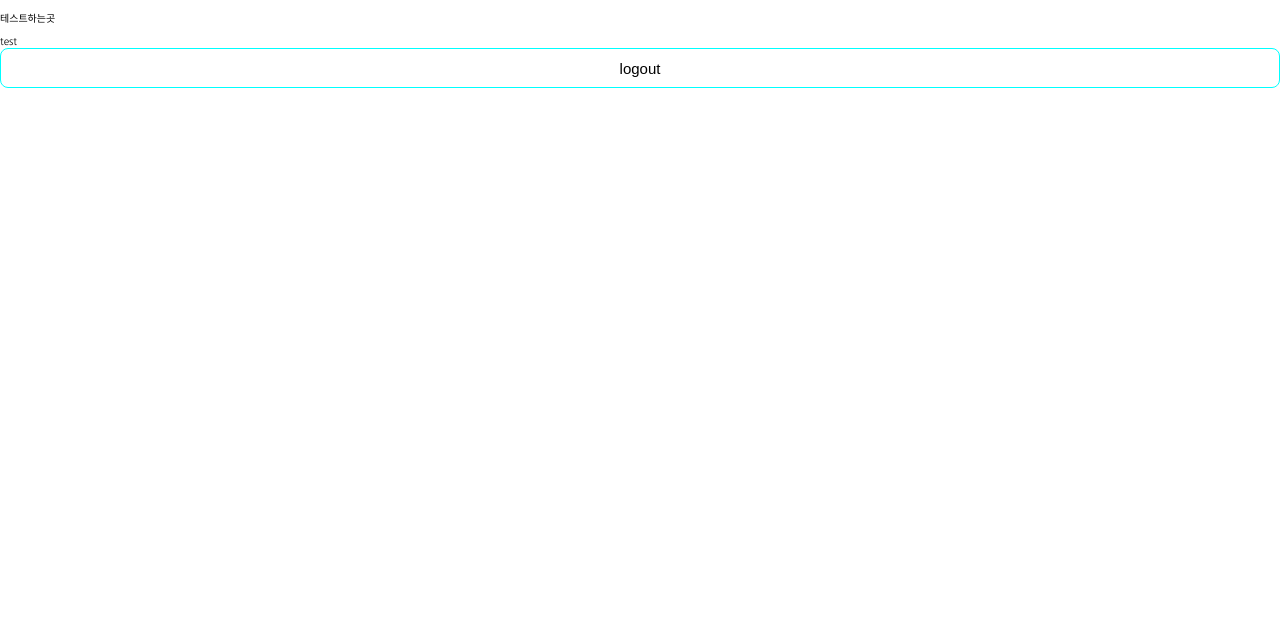
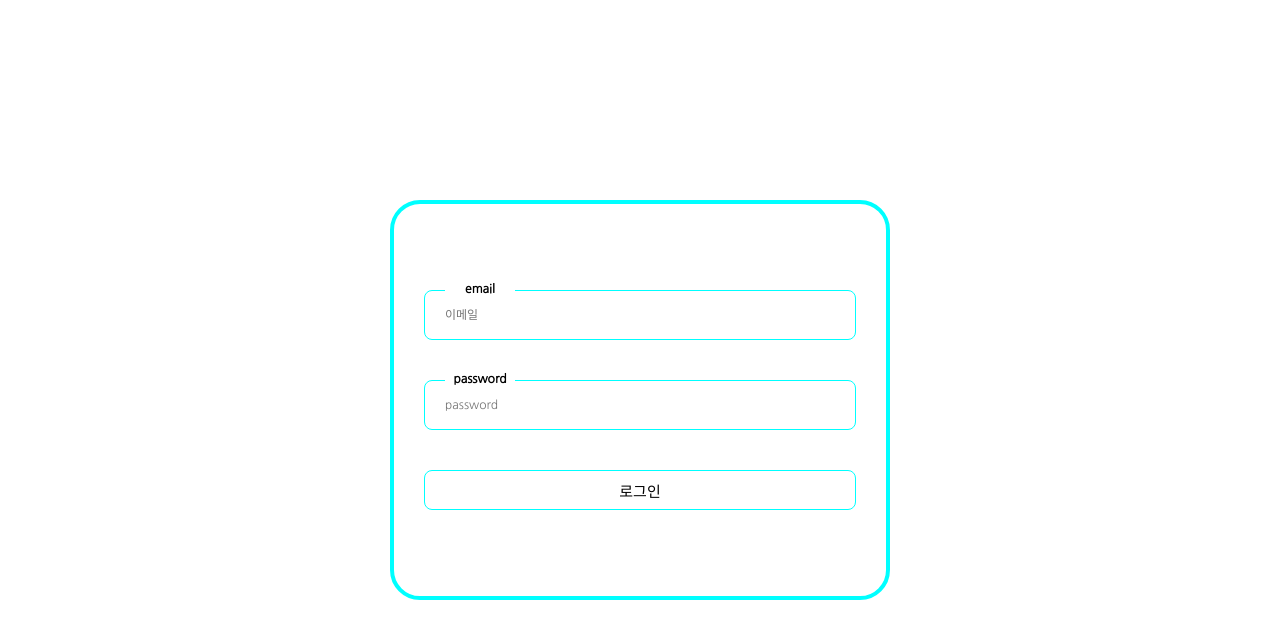
Before and after one commit to jiyong0106/lpt, a Next.js app: page / in a window 1280 px wide. Shown: the top 638 px of the page. Built offline with nearby package versions, Linux system fonts and the light colour scheme; no server answers.

Commit message:
feat : 인덱스=로그인 페이지 합침

```diff
--- a/src/components/api/userSignIn.js
+++ b/src/components/api/userSignIn.js
@@ -11,7 +11,7 @@ const useUserSignIn = () => {
         data.email,
         data.password,
       );
-      router.push("./test");
+      router.push("./main");
     } catch (e) {
       console.error("error");
     }
--- a/src/pages/index.jsx
+++ b/src/pages/index.jsx
@@ -3,27 +3,26 @@ import Link from "next/link";
 import Button from "@/components/Atoms/button";
 import { auth } from "../../firebase";
 import { useRouter } from "next/router";
+import SignInForm from "@/components/Molecules/signInForm";
 
 export default function Home() {
-  const router = useRouter();
+  // const router = useRouter();
 
-  const user = auth.currentUser;
+  // const user = auth.currentUser;
 
-  const userLogout = async () => {
-    try {
-      await auth.signOut();
-      alert("로그아웃");
-      router.push("./");
-    } catch (e) {
-      console.error("error");
-    }
-  };
-  console.log(user);
+  // const userLogout = async () => {
+  //   try {
+  //     await auth.signOut();
+  //     alert("로그아웃");
+  //     router.push("./");
+  //   } catch (e) {
+  //     console.error("error");
+  //   }
+  // };
+  // console.log(user);
   return (
     <>
-      <p>테스트하는곳</p>
-      <Link href={"./test"}>test</Link>
-      <Button name='logout' onClick={userLogout} />
+      <SignInForm />
     </>
   );
 }
--- /dev/null
+++ b/src/pages/main/index.js
@@ -0,0 +1,6 @@
+
+const MainPage = () => {
+  return <div>MainPage</div>;
+};
+
+export default MainPage;
```
Also changed, not shown: src/components/api/userLogout.js (added, +20 -0 lines), src/pages/signin/index.jsx (deleted, +0 -9 lines), src/pages/main/main.module.scss (added).
